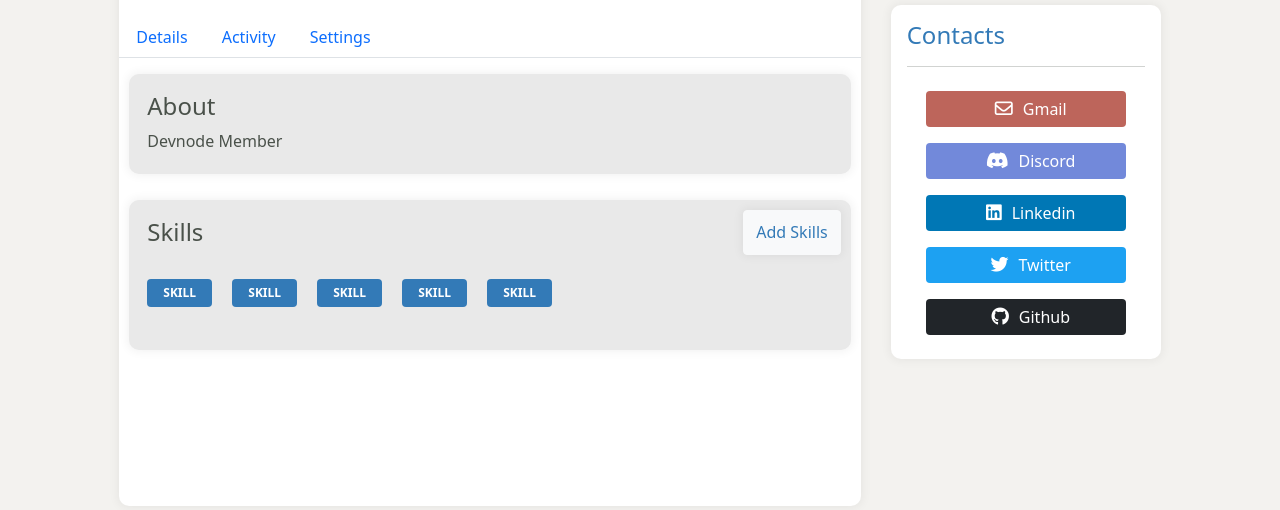
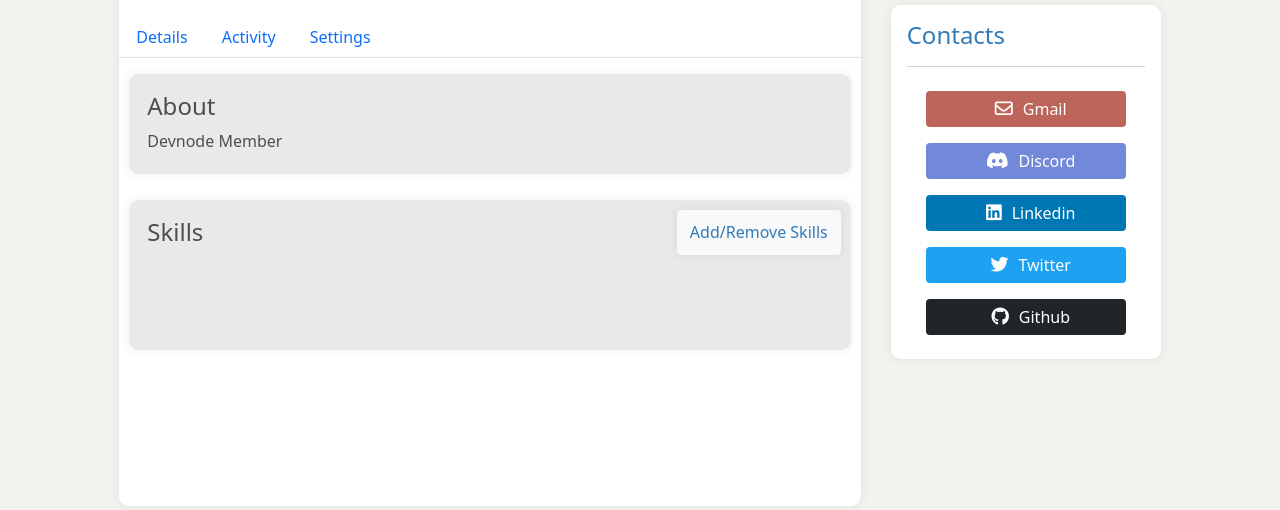
Before and after one commit to yaswanthsaivendra/Devnode, a Flask app: page /userProfile/ in a window 1280 px wide. Shown: the part 324-834 px from the top of the page. Run offline with Flask 2, Linux system fonts and the light colour scheme; a user stored in the database is signed in; some libraries are stand-ins or nearby versions; some web fonts are replaced.

Commit message:
add functionality to add/remove skill

```diff
--- a/devnode/forms.py
+++ b/devnode/forms.py
@@ -1,3 +1,4 @@
+from flask.app import Flask
 from flask_wtf import FlaskForm
 from wtforms.fields.core import SelectField, StringField
 from wtforms.fields.simple import FileField, PasswordField, SubmitField, TextAreaField
@@ -82,3 +83,7 @@
 class UpdateCoverPicture(FlaskForm):
     cover_picture = FileField('Update Cover Picture', validators=[FileAllowed(['jpg', 'png'])])
     submit = SubmitField('Save')
+
+class AddSkill(FlaskForm):
+    skill_name = StringField('Enter skill name', validators=[DataRequired()])
+    submit = SubmitField("Add")
--- a/devnode/routes.py
+++ b/devnode/routes.py
@@ -2,9 +2,9 @@
 from flask.helpers import flash
 from flask_login.utils import login_user, logout_user
 from devnode import app, bcrypt, db
-from devnode.forms import LoginForm, RequestResetForm, ResetPasswordForm, SignupForm, UpdateAccountForm, UpdateCoverPicture, UpdateProfilePicture
+from devnode.forms import AddSkill, LoginForm, RequestResetForm, ResetPasswordForm, SignupForm, UpdateAccountForm, UpdateCoverPicture, UpdateProfilePicture
 from flask_login import current_user, login_user, login_required
-from devnode.models import User
+from devnode.models import Skill, User
 # from flask_mail import Message
 from trycourier import Courier
 import os
@@ -224,8 +224,15 @@
 @login_required
 @app.route('/userProfile/', methods=['GET', 'POST'])
 def user_profile():
+    user_skills = current_user.skills
     if current_user.is_authenticated and not current_user.confirmed:
         return redirect(url_for('unconfirmed'))
+    add_skill_form = AddSkill()
+    if add_skill_form.validate_on_submit():
+        new_skill_name = add_skill_form.skill_name.data
+        current_user.skills.append(Skill(name=new_skill_name))
+        db.session.commit()
+
     form = UpdateAccountForm()
     if form.validate_on_submit():
         current_user.username = form.username.data
@@ -255,6 +262,7 @@
         form.linkedin_id.data = current_user.linkedin_id
         form.github_id.data = current_user.github_id
         form.discord_id.data = current_user.discord_id
+
     profile_form = UpdateProfilePicture()
     if profile_form.validate_on_submit():
         if profile_form.profile_picture.data:
@@ -274,8 +282,14 @@
             return redirect(url_for('user_profile'))
     profile_image_file = url_for('static', filename= 'profile_pics/' + current_user.profile_image_file )
     cover_image_file = url_for('static', filename= 'cover_pics/' + current_user.cover_image_file )
-    return render_template('userProfile.html', title='Account', form=form, profile_form=profile_form, cover_form=cover_form, profile_image_file=profile_image_file, cover_image_file=cover_image_file)
+    return render_template('userProfile.html', title='Account', form=form, profile_form=profile_form, cover_form=cover_form, profile_image_file=profile_image_file, cover_image_file=cover_image_file, add_skill_form=add_skill_form, user_skills=user_skills)
 
+@app.route('/removeSkill')
+def remove_skill():
+    skill_to_delete = request.args['skill_name']
+    current_user.skills = list(filter(lambda s: s.name != skill_to_delete, current_user.skills))
+    db.session.commit()
+    return redirect('/userProfile')
 
 @app.route('/profiles/')
 def profiles():
--- a/devnode/templates/userProfile.html
+++ b/devnode/templates/userProfile.html
@@ -76,14 +76,12 @@
                         <div class="skillsHeader">
                             <h4 class="m-2">Skills</h4>
                             <button type="button" data-bs-toggle="modal" data-bs-target="#staticBackdrop"
-                                class="btn btn-light">Add Skills</button>
+                                class="btn btn-light">Add/Remove Skills</button>
                         </div>
                         <div class="skillsBox my-3">
-                            <span class="badge bg-dark px-3 py-2 m-2">SKILL</span>
-                            <span class="badge bg-dark px-3 py-2 m-2">SKILL</span>
-                            <span class="badge bg-dark px-3 py-2 m-2">SKILL</span>
-                            <span class="badge bg-dark px-3 py-2 m-2">SKILL</span>
-                            <span class="badge bg-dark px-3 py-2 m-2">SKILL</span>
+                            {% for skill in user_skills %}
+                                <span class="badge bg-dark px-3 py-2 m-2">{{skill.name}}</span>
+                            {% endfor %}
                         </div>
 
                     </div>
@@ -287,34 +285,22 @@
                     <button type="button" class="btn-close" data-bs-dismiss="modal" aria-label="Close"></button>
                 </div>
                 <div class="modal-body">
-                    <form>
-
+                    <form action="" method="post">
+                        {{add_skill_form.hidden_tag()}}
                         <div class="form-group">
-                            <label for="message-text" class="col-form-label">Add new skill:</label>
-                            <textarea class="form-control" id="message-text"></textarea>
+                            {{add_skill_form.skill_name.label(class="form-label")}}
+                            {{add_skill_form.skill_name(class="form-control")}}
+                            {{add_skill_form.submit(class="btn btn-success mt-2 form-control")}}
                         </div>
-
                     </form>
                     <div class="skillsBox my-3">
-                        <span class="badge bg-dark px-3 py-2 m-2">SKILL</span>
-                        <svg xmlns="http://www.w3.org/2000/svg" width="16" height="16" fill="currentColor"
-                            class="bi bi-trash" viewBox="0 0 16 16">
-                            <path
-                                d="M5.5 5.5A.5.5 0 0 1 6 6v6a.5.5 0 0 1-1 0V6a.5.5 0 0 1 .5-.5zm2.5 0a.5.5 0 0 1 .5.5v6a.5.5 0 0 1-1 0V6a.5.5 0 0 1 .5-.5zm3 .5a.5.5 0 0 0-1 0v6a.5.5 0 0 0 1 0V6z" />
-                            <path fill-rule="evenodd"
-                                d="M14.5 3a1 1 0 0 1-1 1H13v9a2 2 0 0 1-2 2H5a2 2 0 0 1-2-2V4h-.5a1 1 0 0 1-1-1V2a1 1 0 0 1 1-1H6a1 1 0 0 1 1-1h2a1 1 0 0 1 1 1h3.5a1 1 0 0 1 1 1v1zM4.118 4 4 4.059V13a1 1 0 0 0 1 1h6a1 1 0 0 0 1-1V4.059L11.882 4H4.118zM2.5 3V2h11v1h-11z" />
-                        </svg>
+                        <span>Click on a skill to remove it</span>
                         <br>
-                        <span class="badge bg-dark px-3 py-2 m-2">SKILL</span>
-                        <span class="badge bg-dark px-3 py-2 m-2">SKILL</span>
-                        <span class="badge bg-dark px-3 py-2 m-2">SKILL</span>
-                        <span class="badge bg-dark px-3 py-2 m-2">SKILL</span>
+                        {% for skill in user_skills %}
+                            <a href="/removeSkill?skill_name={{skill.name}}" class="btn btn-danger">{{skill.name}}</a>
+                        {% endfor %}
                     </div>
                 </div>
-            </div>
-            <div class="modal-footer">
-                <button type="button" class="btn btn-secondary" data-bs-dismiss="modal">Close</button>
-                <button type="button" class="btn btn-primary">Understood</button>
             </div>
         </div>
     </div>
```
Also changed, not shown: devnode/models.py (+10 -1 lines), devnode/site.db.
